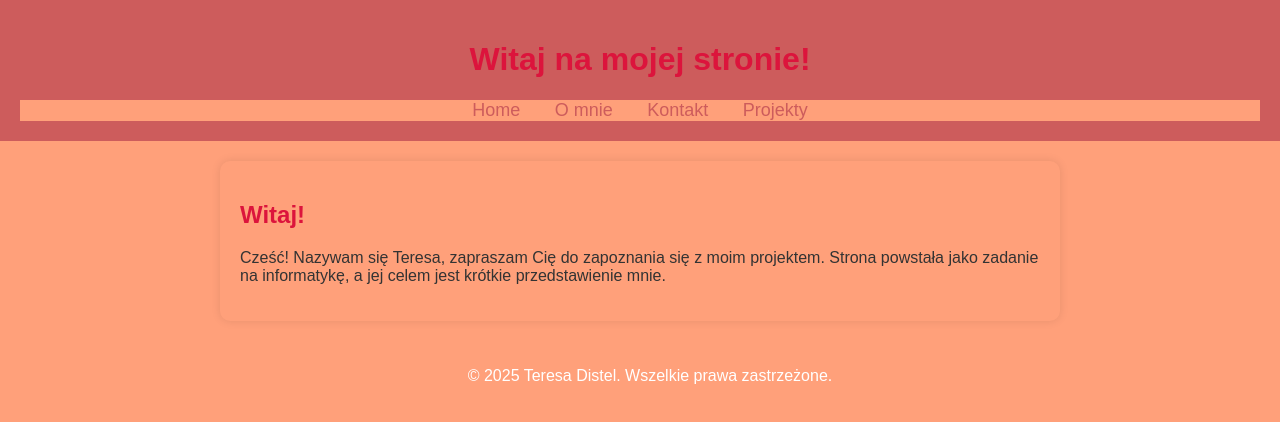
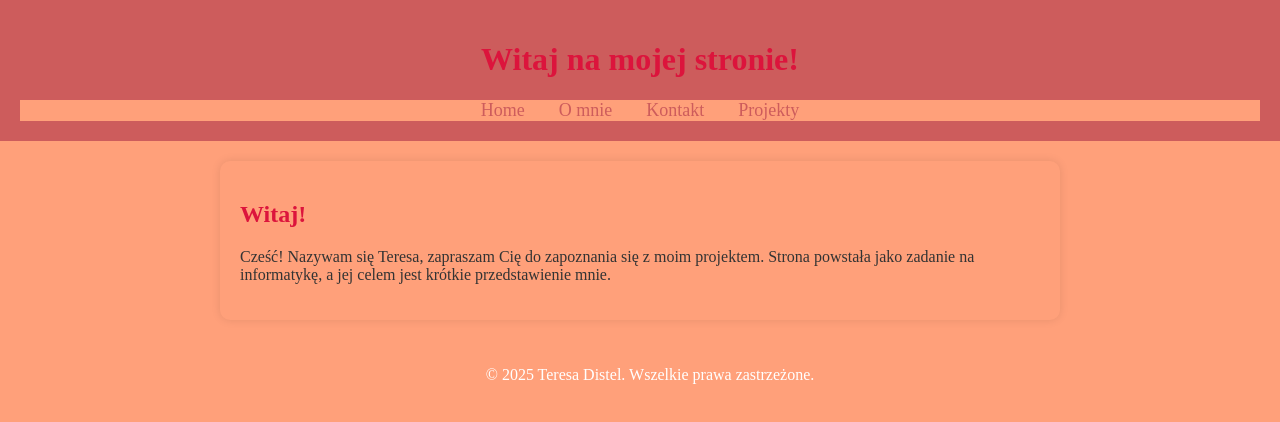
Before and after one commit to distelt07d/distelt07d.github.io, a plain HTML site: page index.html in a window 1280 px wide. Drawn offline with Linux system fonts and the light colour scheme.

Commit message:
Update style.css

```diff
--- a/style.css
+++ b/style.css
@@ -1,6 +1,6 @@
 /* style.css */
 body {
-    font-family: Arial, sans-serif;
+    font-family: Merriweather, Playfair Display;
     margin: 0;
     padding: 0;
     background-color: #FFA07A;
```
